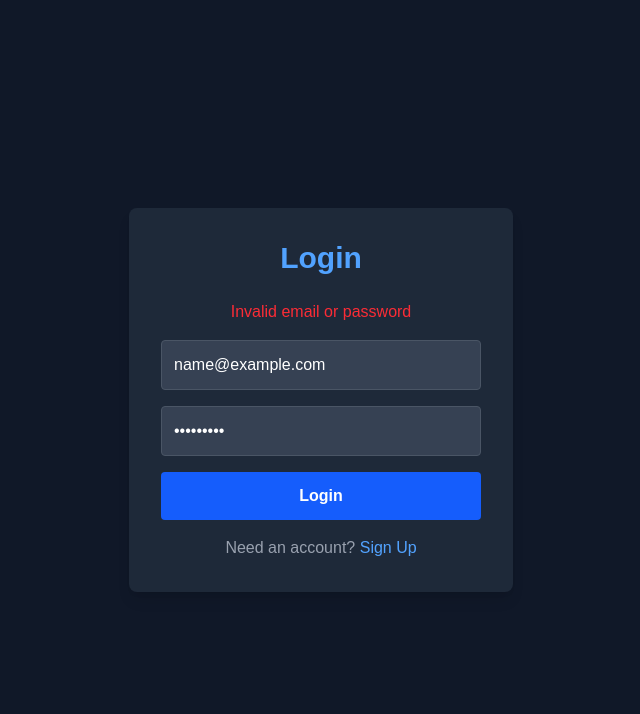
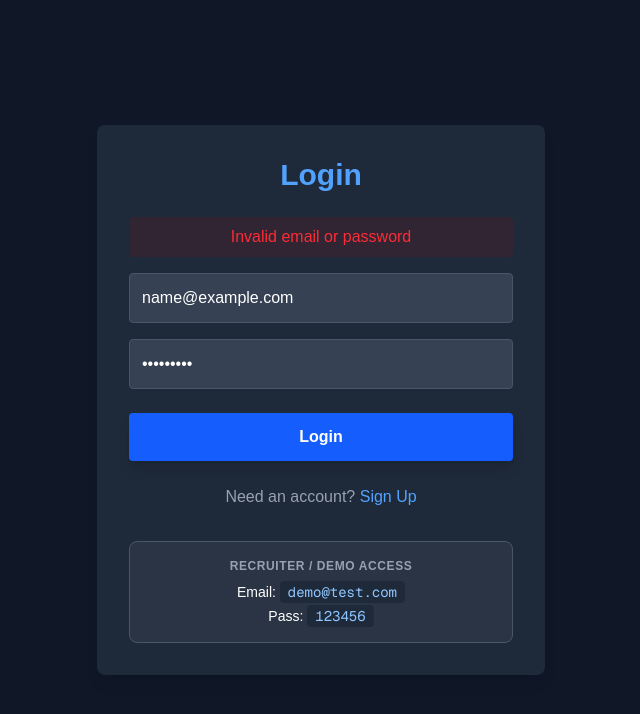
Before and after one commit to pranjal030703/taskflow-pro, a Next.js app in the folder client/: page /login in a window 1280 px wide. Both pictures are taken after typing "name@example.com", "Sample123" into the empty fields and a click on the button "Login". Shown: the top 714 px of the page, without its empty margins (319-959 px from the left). Built offline with nearby package versions, Linux system fonts and the light colour scheme; no server answers.

Commit message:
Add demo credentials to login UI

```diff
--- a/client/app/login/page.js
+++ b/client/app/login/page.js
@@ -4,7 +4,7 @@ import axios from 'axios';
 import { useRouter } from 'next/navigation';
 import Link from 'next/link';
 
-// 👇 THE FIX
+// 👇 POINT TO RENDER BACKEND
 const API_URL = 'https://taskflow-api-77yp.onrender.com';
 
 export default function Login() {
@@ -20,8 +20,8 @@ export default function Login() {
       // Save the token!
       localStorage.setItem('token', res.data.token);
 
-      alert('Login Successful! 🚀');
-      router.push('/board'); // Go to the Kanban Board
+      // router.push is better than window.location for Next.js
+      router.push('/board');
     } catch (err) {
       console.error("Login Error:", err);
       setError('Invalid email or password');
@@ -29,34 +29,46 @@ export default function Login() {
   };
 
   return (
-    <div className="flex flex-col items-center justify-center min-h-screen bg-gray-900 text-white">
-      <div className="bg-gray-800 p-8 rounded-lg shadow-lg w-96">
+    <div className="flex flex-col items-center justify-center min-h-screen bg-gray-900 text-white p-4">
+      <div className="bg-gray-800 p-8 rounded-lg shadow-lg w-full max-w-md">
         <h2 className="text-3xl font-bold mb-6 text-center text-blue-400">Login</h2>
 
-        {error && <p className="text-red-500 text-center mb-4">{error}</p>}
+        {error && <p className="text-red-500 text-center mb-4 bg-red-900/20 py-2 rounded">{error}</p>}
 
         <form onSubmit={handleSubmit} className="flex flex-col gap-4">
           <input
-            className="p-3 rounded bg-gray-700 border border-gray-600 focus:outline-none focus:border-blue-500"
+            className="p-3 rounded bg-gray-700 border border-gray-600 text-white focus:outline-none focus:border-blue-500 transition"
             placeholder="Email"
             value={formData.email}
             onChange={e => setFormData({...formData, email: e.target.value})}
           />
           <input
-            className="p-3 rounded bg-gray-700 border border-gray-600 focus:outline-none focus:border-blue-500"
+            className="p-3 rounded bg-gray-700 border border-gray-600 text-white focus:outline-none focus:border-blue-500 transition"
             type="password"
             placeholder="Password"
             value={formData.password}
             onChange={e => setFormData({...formData, password: e.target.value})}
           />
-          <button className="bg-blue-600 hover:bg-blue-700 text-white font-bold py-3 rounded transition">
+          <button className="bg-blue-600 hover:bg-blue-700 text-white font-bold py-3 rounded transition shadow-lg mt-2">
             Login
           </button>
         </form>
 
-        <p className="mt-4 text-center text-gray-400">
+        <p className="mt-6 text-center text-gray-400">
           Need an account? <Link href="/register" className="text-blue-400 hover:underline">Sign Up</Link>
         </p>
+
+        {/* --- DEMO CREDENTIALS BOX --- */}
+        <div className="mt-8 p-4 bg-gray-700/50 border border-gray-600 rounded-lg text-center">
+          <p className="text-xs text-gray-400 uppercase font-bold tracking-wider mb-2">
+            Recruiter / Demo Access
+          </p>
+          <div className="text-sm space-y-1">
+            <p>Email: <span className="text-blue-300 font-mono bg-gray-800 px-2 py-0.5 rounded">demo@test.com</span></p>
+            <p>Pass: <span className="text-blue-300 font-mono bg-gray-800 px-2 py-0.5 rounded">123456</span></p>
+          </div>
+        </div>
+
       </div>
     </div>
   );
```
